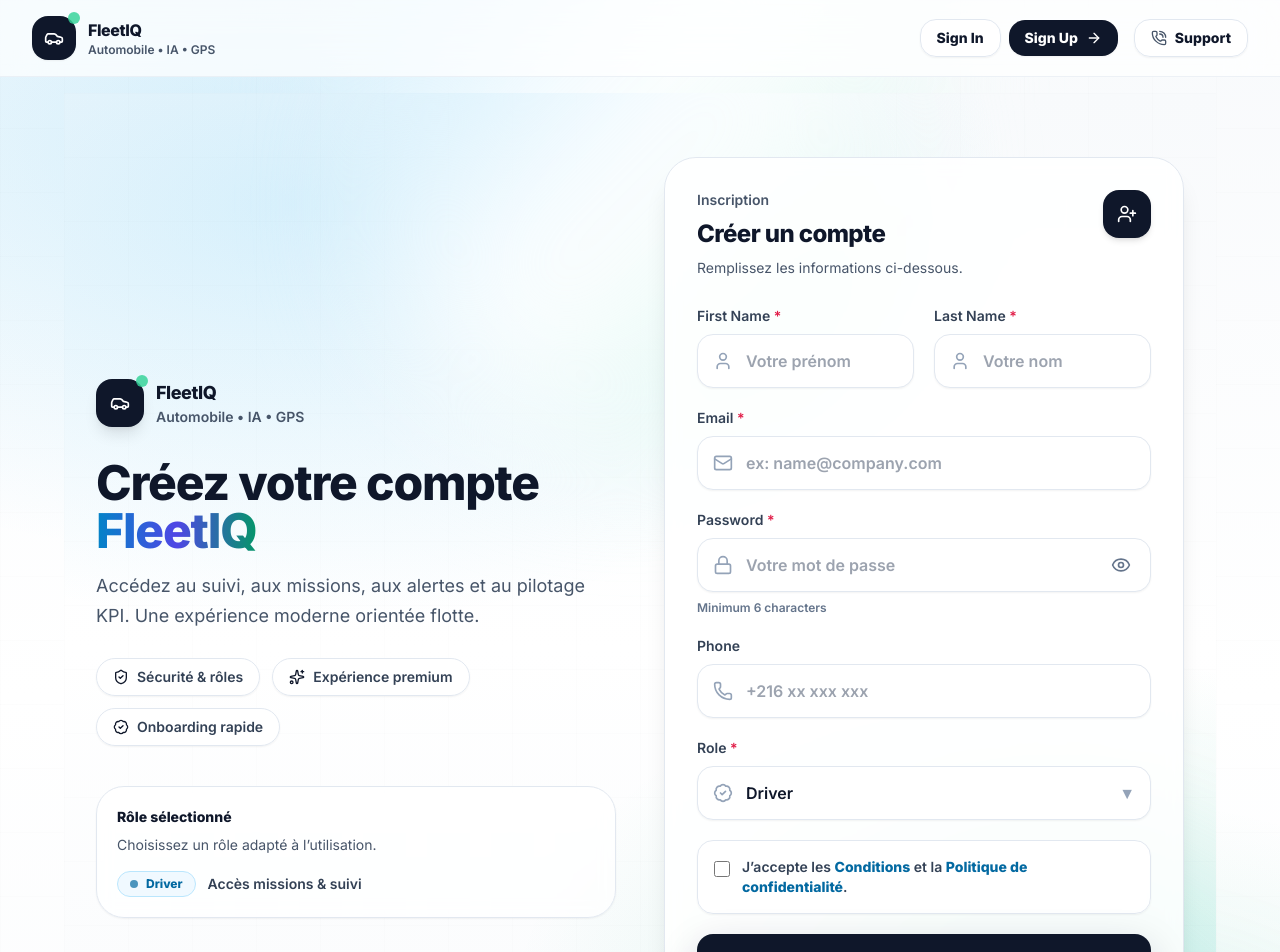
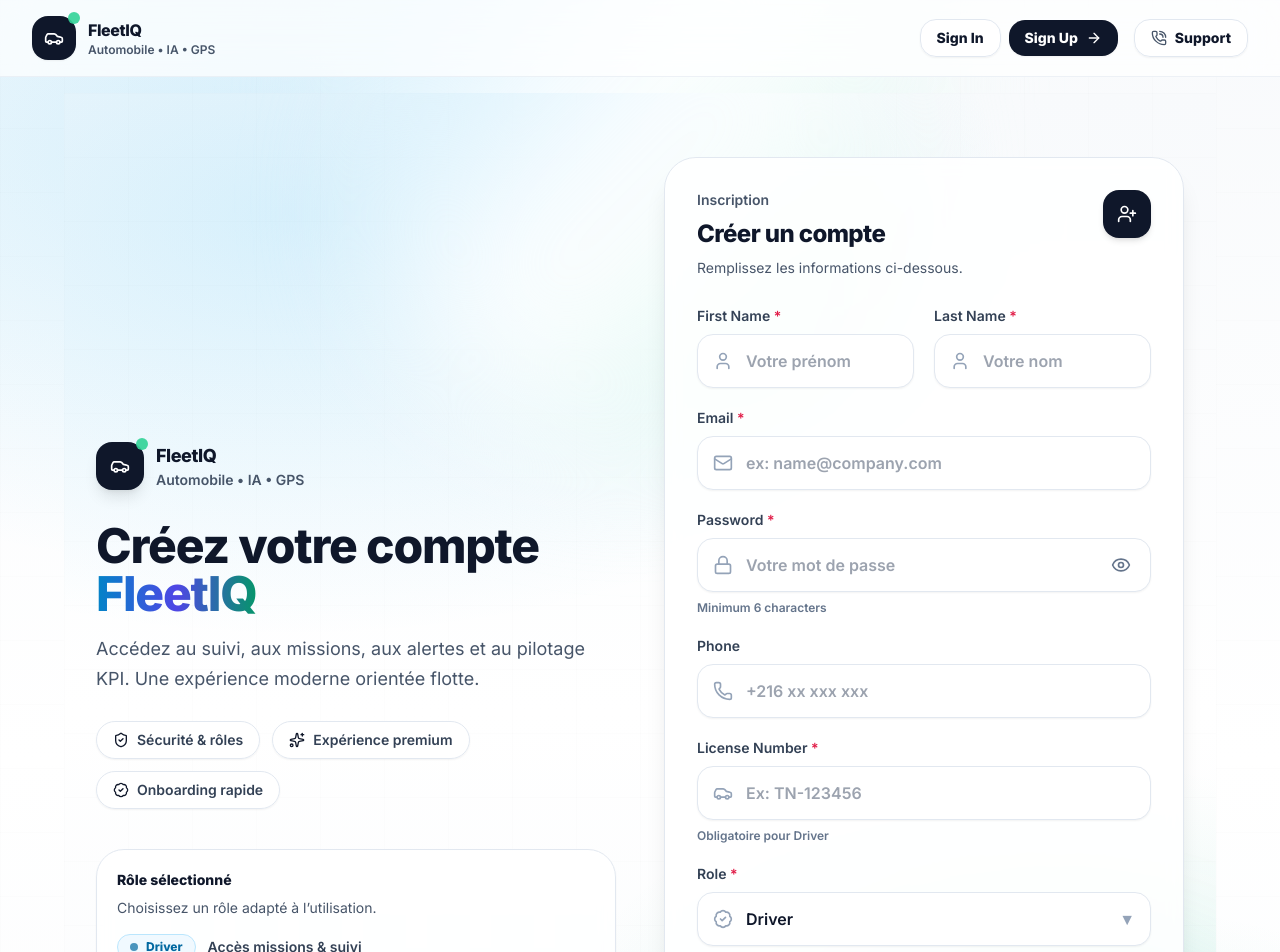
Before and after one commit to farahmhedhbi/fleet-management, a Next.js app in the folder frontend/fleet_frontend/: page /register in a window 1280 px wide. Shown: the top 952 px of the page. Built offline with nearby package versions, Linux system fonts and the light colour scheme.

Commit message:
front finiii

```diff
--- a/frontend/fleet_frontend/src/app/(auth)/register/page.tsx
+++ b/frontend/fleet_frontend/src/app/(auth)/register/page.tsx
@@ -68,6 +68,7 @@ export default function RegisterPage() {
     password: "",
     phone: "",
     role: "ROLE_DRIVER", // ✅ correct pour le backend Spring Security
+    licenseNumber: "" ,
   });
 
   const [showPassword, setShowPassword] = useState(false);
@@ -125,6 +126,14 @@ export default function RegisterPage() {
       return;
     }
 
+    if (formData.role === "ROLE_DRIVER") {
+        if (!formData.licenseNumber || !formData.licenseNumber.trim()) {
+          toast.error("License Number obligatoire pour Driver");
+          return;
+        }
+      }
+
+
     setLoading(true);
     try {
       const result = await register(formData);
@@ -142,6 +151,10 @@ export default function RegisterPage() {
   };
 
   const selectedRole = roles.find((r) => r.value === formData.role);
+  const payload: RegisterRequest =
+  formData.role === "ROLE_DRIVER"
+    ? formData
+    : { ...formData, licenseNumber: undefined };
 
   return (
     <div className="relative min-h-screen overflow-hidden bg-[radial-gradient(1200px_700px_at_20%_10%,rgba(56,189,248,0.18),transparent_60%),radial-gradient(900px_650px_at_85%_85%,rgba(16,185,129,0.14),transparent_60%),linear-gradient(to_bottom,#f8fafc,white,#f8fafc)]">
@@ -322,6 +335,23 @@ export default function RegisterPage() {
                     />
                   </div>
                 </InputShell>
+                {formData.role === "ROLE_DRIVER" && (
+                <InputShell label="License Number" required hint="Obligatoire pour Driver">
+                  <div className="relative">
+                    <Car className="pointer-events-none absolute left-4 top-1/2 h-5 w-5 -translate-y-1/2 text-slate-400" />
+                    <input
+                      type="text"
+                      name="licenseNumber"
+                      value={formData.licenseNumber ?? ""}
+                      onChange={handleChange}
+                      className="w-full rounded-2xl border border-slate-200 bg-white px-12 py-3.5 text-base font-semibold text-slate-900 shadow-sm outline-none transition focus:border-slate-300 focus:ring-2 focus:ring-sky-500/20"
+                      placeholder="Ex: TN-123456"
+                      required
+                    />
+                  </div>
+                </InputShell>
+              )}
+
 
                 <InputShell label="Role" required>
                   <div className="relative">
--- a/frontend/fleet_frontend/src/types/auth.ts
+++ b/frontend/fleet_frontend/src/types/auth.ts
@@ -10,6 +10,7 @@ export interface RegisterRequest {
   password: string
   phone?: string
   role: 'ROLE_DRIVER' | 'ROLE_OWNER' | 'ROLE_ADMIN'
+  licenseNumber?: string;
 }
 
 export interface AuthResponse {
```
